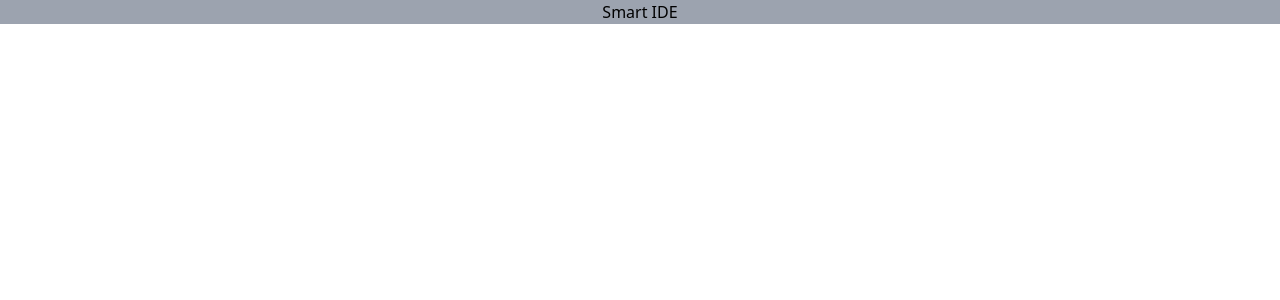
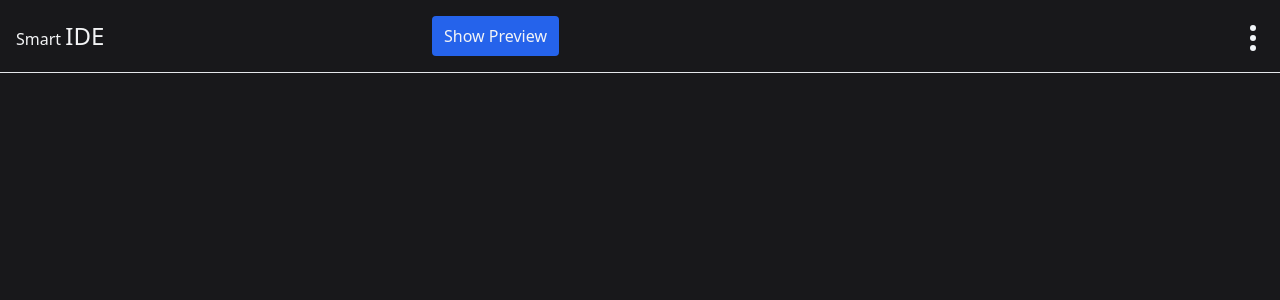
Before and after one commit to OG93-COM/10ReactProjects, a React (Vite) app in the folder SmartIDE/: page / in a window 1280 px wide. Shown: the top 300 px of the page. Built offline with nearby package versions, Linux system fonts and the light colour scheme.

Commit message:
Smart IDE

```diff
--- a/SmartIDE/src/App.jsx
+++ b/SmartIDE/src/App.jsx
@@ -1,7 +1,23 @@
 function App() {
   return (
-    <div className="text-center bg-gray-400 w-full min-h-full">
-      <h1>Smart IDE</h1>
+    <div className=" bg-zinc-900 min-h-screen flex flex-col">
+      <div className="text-gray-100 px-4 py-4 border-b flex items-center">
+        <h1 className="w-full text-2xl">
+          <span className="text-base">Smart </span>IDE
+        </h1>
+        <div className="w-full">
+          <button className="bg-blue-600 py-2 px-3 rounded">Show Preview</button>
+        </div>
+        <div className="w-full flex">
+          <div className="ml-auto mr-2">
+            <div className="w-[6px] h-[6px] bg-slate-100 rounded-full my-1"></div>
+            <div className="w-[6px] h-[6px] bg-slate-100 rounded-full my-1"></div>
+            <div className="w-[6px] h-[6px] bg-slate-100 rounded-full"></div>
+          </div>
+        </div>
+
+      </div>
+
     </div>
   )
 }
```
